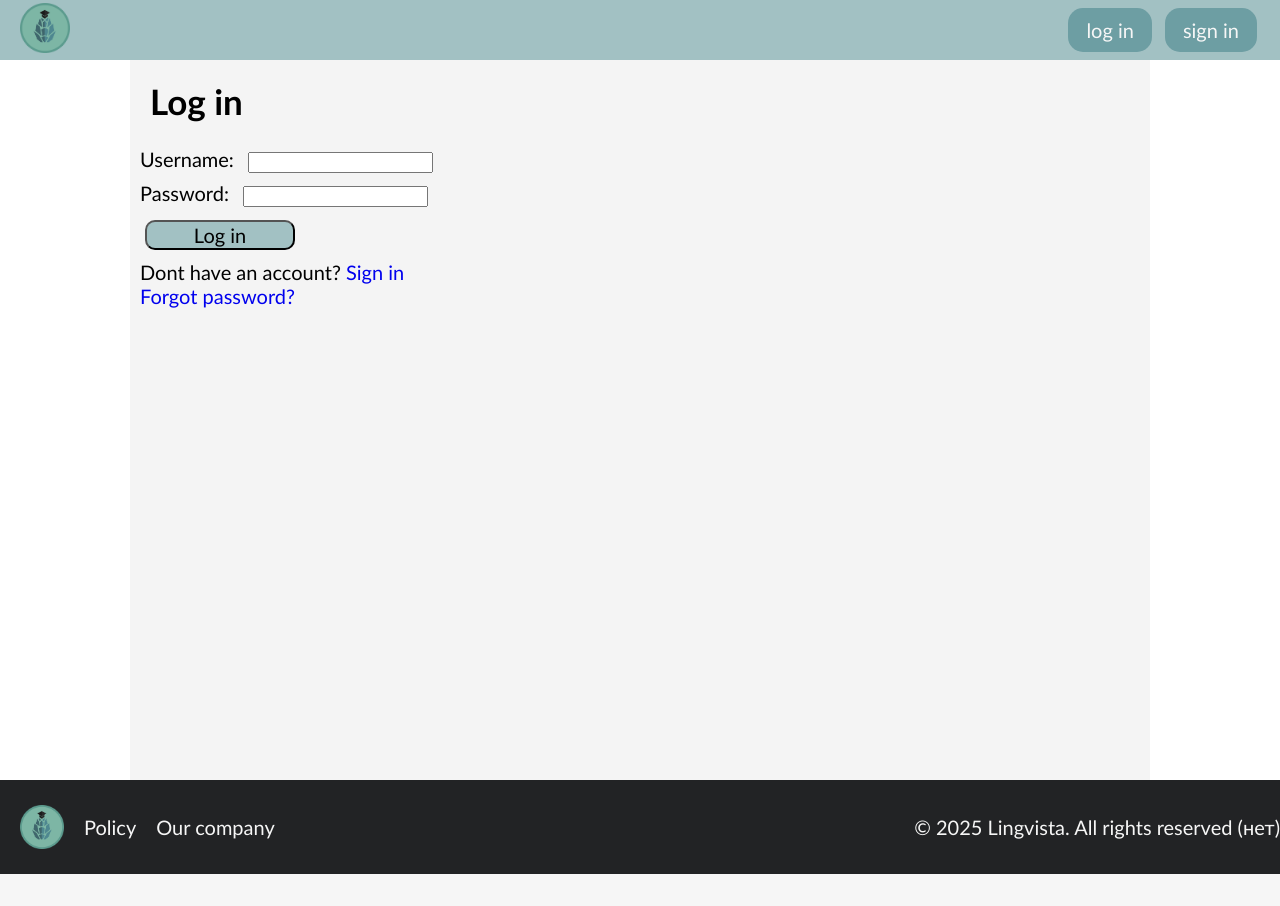
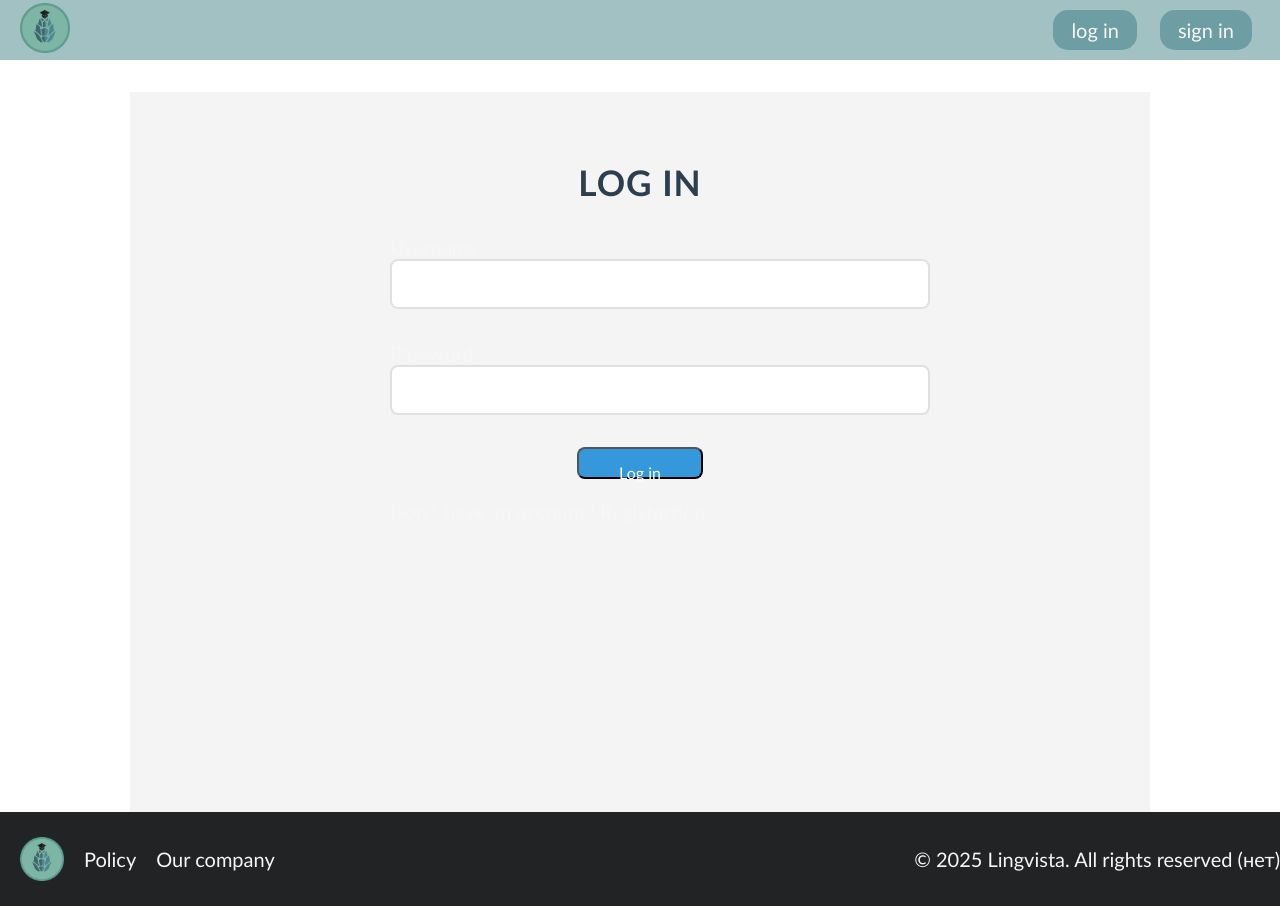
Before and after one commit to suhariky/lingvista, a Django app: page /login_page/ in a window 1280 px wide. Before the commit the page ends 874 px from the top, so only its background shows below. Run offline with Django 5.2, Linux system fonts and the light colour scheme.

Commit message:
new reg/log form, new css reg/log

```diff
--- a/lingvista/lingvista_web/static/css/base.css
+++ b/lingvista/lingvista_web/static/css/base.css
@@ -10,4 +10,5 @@ p, a, h1, h2, h3, li, button, strong, span, label {
     text-decoration: none;
     font-size: 20px;
     font-family: 'Gill Sans', 'Gill Sans MT', Calibri, 'Trebuchet MS', sans-serif; /* временный шрифт */
+    color: #F6F6F6;
 }
--- a/lingvista/lingvista_web/static/css/navbar.css
+++ b/lingvista/lingvista_web/static/css/navbar.css
@@ -12,7 +12,7 @@ header > nav {
 
 .right-content > li {
     display: inline-block;
-    margin: 0 3px;
+    margin: 0 8px;
 }
 
 .right-content > li > a {
@@ -21,6 +21,9 @@ header > nav {
     border-radius: 15px;
     color: #F6F6F6;
     transition: background-color 0.2s;
+    display: inline-block;
+    line-height: 1;
+    text-decoration: none;
 }
 
 .right-content > li > a:hover {
@@ -38,13 +41,14 @@ header > nav {
 }
 
 .avatar {
+    margin-left: 15px;
     border-radius: 50%;
     vertical-align: middle;
     width: 44px;
     height: 44px;
 }
 
-/* Стили только для кнопки выхода */
+/* Стили для кнопки выхода */
 .logout-btn {
     background-color: #c46d6d;
     padding: 10px 18px;
@@ -53,6 +57,8 @@ header > nav {
     color: #F6F6F6;
     cursor: pointer;
     transition: background-color 0.2s;
+    font-family: inherit;
+    font-size: inherit;
 }
 
 .logout-btn:hover {
--- /dev/null
+++ b/lingvista/lingvista_web/static/css/reg.css
@@ -0,0 +1,71 @@
+.registration-container {
+    max-width: 500px;
+    margin: 2rem auto;
+    padding: 2.5rem;
+    border-radius: 12px;
+    font-family: 'Arial', sans-serif;
+}
+
+.reg-title {
+    text-align: center;
+    color: #2c3e50;
+    margin-bottom: 2rem;
+    font-size: 2.2rem;
+    font-weight: 600;
+    text-transform: uppercase;
+    letter-spacing: 1px;
+}
+
+.registration-form {
+    display: flex;
+    flex-direction: column;
+    gap: 1.5rem;
+}
+
+.form-group {
+    position: relative;
+    margin-bottom: 0.5rem;
+}
+
+.form-input {
+    width: 100%;
+    padding: 14px 18px;
+    border: 2px solid #e0e0e0;
+    border-radius: 8px;
+    font-size: 16px;
+    transition: all 0.3s ease;
+    background: #FFFFFF;
+}
+
+.form-input::placeholder {
+    color: #FFFFFF;
+}
+
+
+.btn-register {
+    display: block;
+    width: fit-content;
+    margin: 0 auto;
+    padding: 14px 40px; /* Увеличим горизонтальные отступы */
+    border-radius: 8px;
+    font-size: 16px;
+    background: #3498db;
+    color: white;
+}
+
+.btn-register:active {
+    transform: translateY(0);
+}
+
+.errorlist {
+    color: #e74c3c;
+    margin: 8px 0 0 0;
+    font-size: 0.9rem;
+    list-style: none;
+    padding-left: 15px;
+    position: relative;
+}
+
+
+
+}
--- a/lingvista/lingvista_web/templates/html/elements/navbar.html
+++ b/lingvista/lingvista_web/templates/html/elements/navbar.html
@@ -11,7 +11,7 @@
                     <li><a href="{% url 'langlevel' %}">tasks</a></li>
                     <li><a href="{% url 'profile_view' %}">profile</a></li>
                     <li>
-                        <form action="{% url 'logout' %}" method="post">
+                        <form action="{% url 'logout' %}" method="post" class="logout-form">
                             {% csrf_token %}
                             <button type="submit" class="logout-btn">log out</button>
                         </form>
--- a/lingvista/lingvista_web/templates/html/pages/login_page.html
+++ b/lingvista/lingvista_web/templates/html/pages/login_page.html
@@ -1,22 +1,29 @@
 {% extends 'html/pages/base.html' %}
-{% block title %}Вход{% endblock %}
+
 {% block extra_css %}<link rel="stylesheet" href="/static/css/authorization.css">{% endblock extra_css%}
+{% load static %}
+
+{% block title %}Log in{% endblock %}
+
 {% block content %}
-<form method="post">
-  <h2>Log in</h2>
+<link rel="stylesheet" href="{% static 'css/reg.css' %}">
+
+<div class="registration-container">
+    <h2 class="reg-title">Log in</h2>
+    <form method="post" class="registration-form">
         {% csrf_token %}
         <div class="form-group">
-    <p for="username">Username:</p>
-    <input type="text" name="username" class="form-control" required>
+            <label for="username">Username:</label>
+            <input type="text" name="username" class="form-input" required>
         </div>
         <div class="form-group">
-    <p for="password">Password:</p>
-    <input type="password" name="password" class="form-control" required>
+            <label for="password">Password:</label>
+            <input type="password" name="password" class="form-input" required>
         </div>
-  <button type="submit" class="btn btn-primary">Log in</button>
+        <button type="submit" class="btn-register">Log in</button>
+    </form>
     <p class="mt-3">
-    Dont have an account? <a href="{% url 'register' %}">Sign in</a><br>
-    <a href="{% url 'password_reset' %}">Forgot password?</a>
+        Don't have an account? <a href="{% url 'register' %}">Registartion</a>
     </p>
-</form>
+</div>
 {% endblock %}
--- a/lingvista/lingvista_web/views.py
+++ b/lingvista/lingvista_web/views.py
@@ -3,7 +3,7 @@ from django.contrib import messages
 from django.contrib.auth import login, logout, authenticate
 from django.contrib.auth.decorators import login_required
 from .forms import UserRegistrationForm, ProfileEditForm
-from .models import Profile, LanguageLevel, Lesson, Task, UserTasksProgress
+from .models import Profile, LanguageLevel, Lesson, Task, UserTasksProgress, Audio
 from django.views.decorators.http import require_POST
 
 @require_POST
@@ -40,8 +40,8 @@ def register_view(request):
             user = form.save()
             Profile.objects.create(user=user)
             login(request, user)
-            messages.success(request, 'Регистрация прошла успешно.')
-            return redirect('main_page')  # Исправлен редирект
+            messages.success(request, 'Регистрация прошла успешно!')
+            return redirect('main_page')
     else:
         form = UserRegistrationForm()
     return render(request, 'html/pages/registry_page.html', {'form': form})
@@ -259,7 +259,7 @@ def edit_profile(request):
         form = ProfileEditForm(request.POST, request.FILES, instance=profile)
         if form.is_valid():
             form.save()
-            messages.success(request, 'Профиль обновлён.')
+            messages.success(request, 'Профиль успешно обновлён!')
             return redirect('profile_view')
     else:
         form = ProfileEditForm(instance=profile)
```
Also changed, not shown: lingvista/lingvista_web/forms.py (+25 -1 lines), lingvista/lingvista_web/models.py (+4 -5 lines), lingvista/lingvista_web/static/css/login.css (added, +73 -0 lines), lingvista/lingvista_web/templates/html/pages/registry_page.html (+54 -6 lines). Lines whose indentation alone changed are shown as unchanged.
